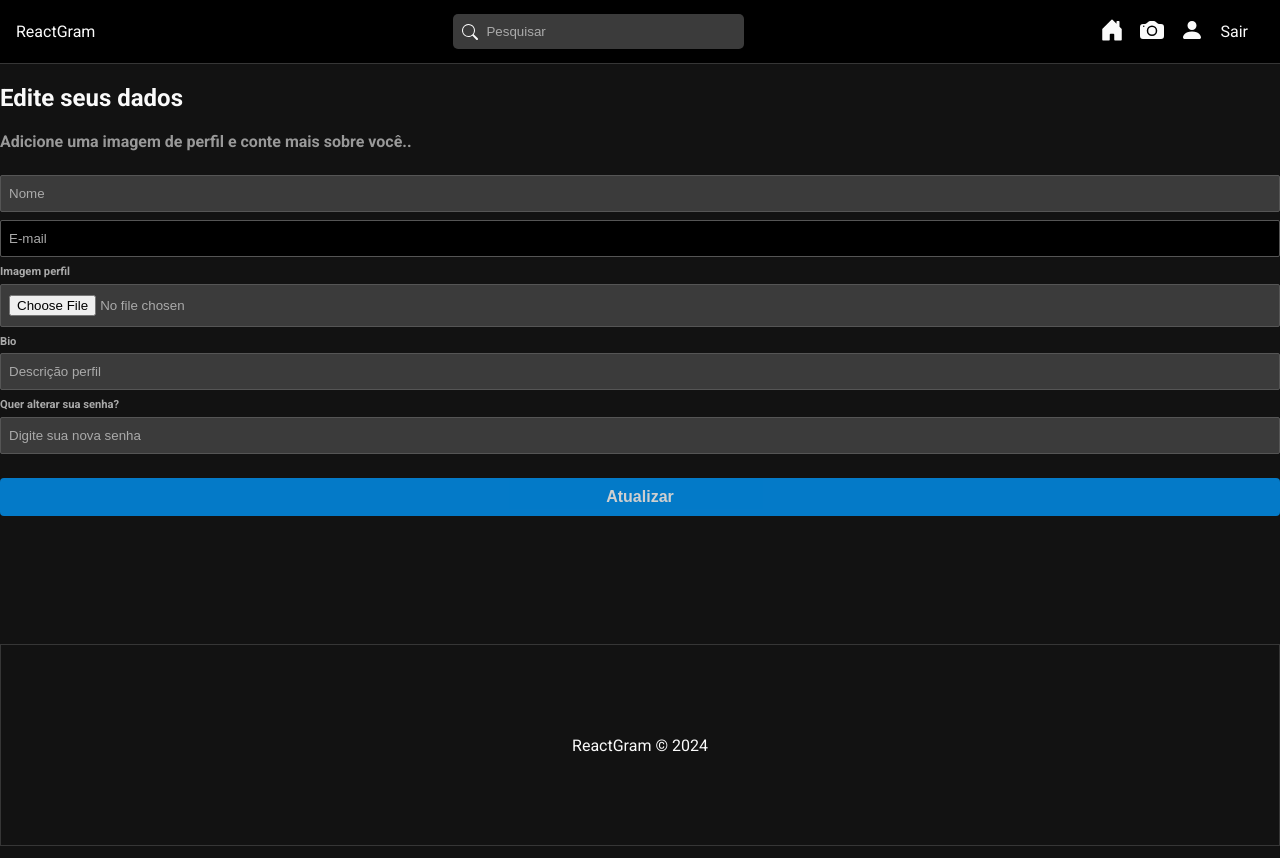
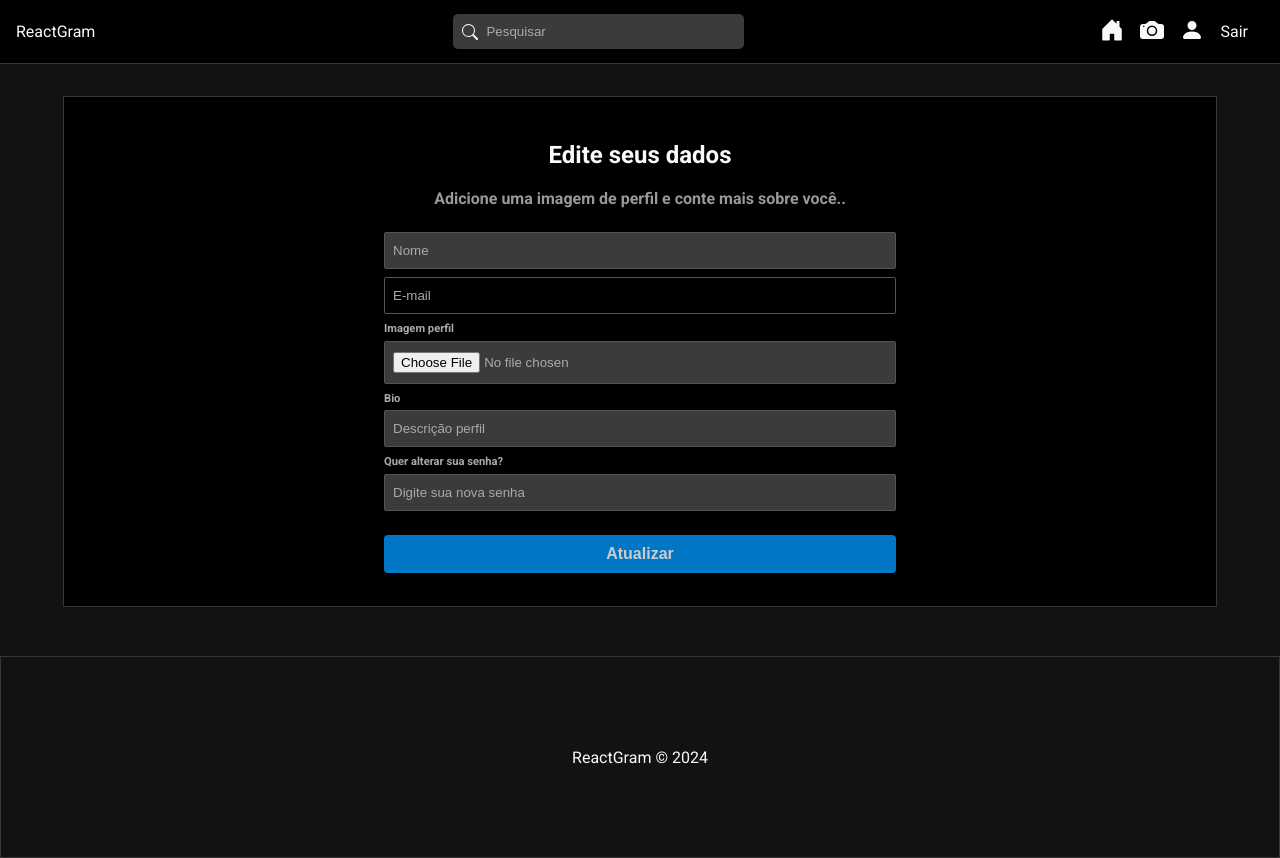
Before and after one commit to cristian-eds/reactgram, a React (Create React App) app in the folder frontend/: page /profile in a window 1280 px wide. Built offline with nearby package versions, Linux system fonts and the light colour scheme; sample sign-in values are in the browser's storage.

Commit message:
Estilizacao pagina EditProfile

```diff
--- a/frontend/src/pages/EditProfile/EditProfile.css
+++ b/frontend/src/pages/EditProfile/EditProfile.css
@@ -0,0 +1,19 @@
+#edit-profile {
+    border: 1px solid #363636;
+    background-color: #000;
+    padding: 1.5em 20em;
+    width: 40%;
+    margin: 2em auto;
+    text-align: center;
+}
+
+.subtitle {
+    color: #CCC;
+}
+
+.profile-image {
+    width: 150px;
+    height: 150px;
+    border-radius: 50%;
+    margin-bottom: 1em;
+}
```
